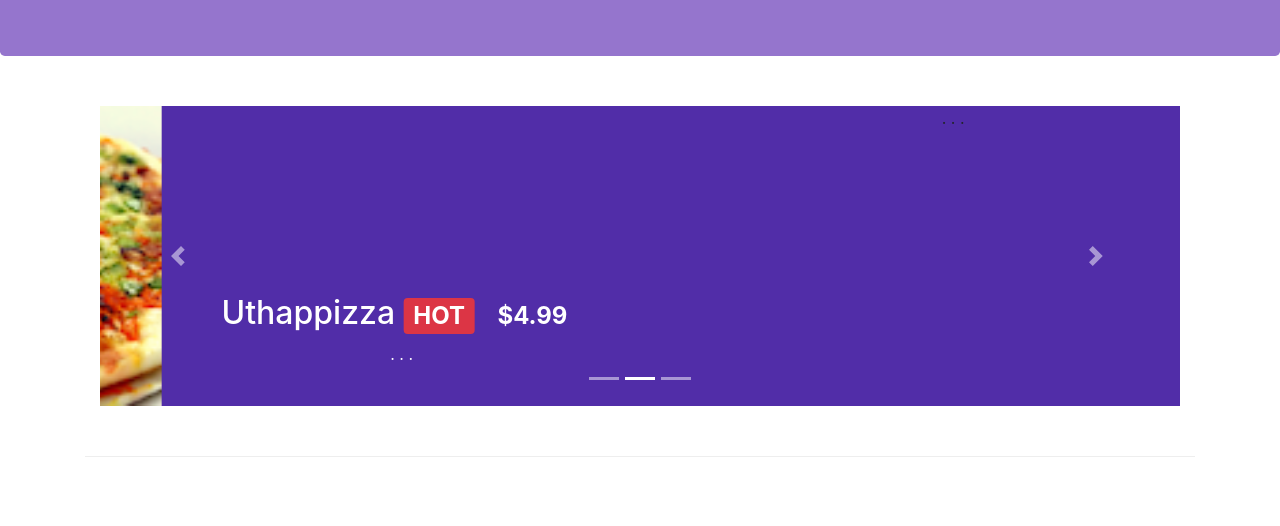
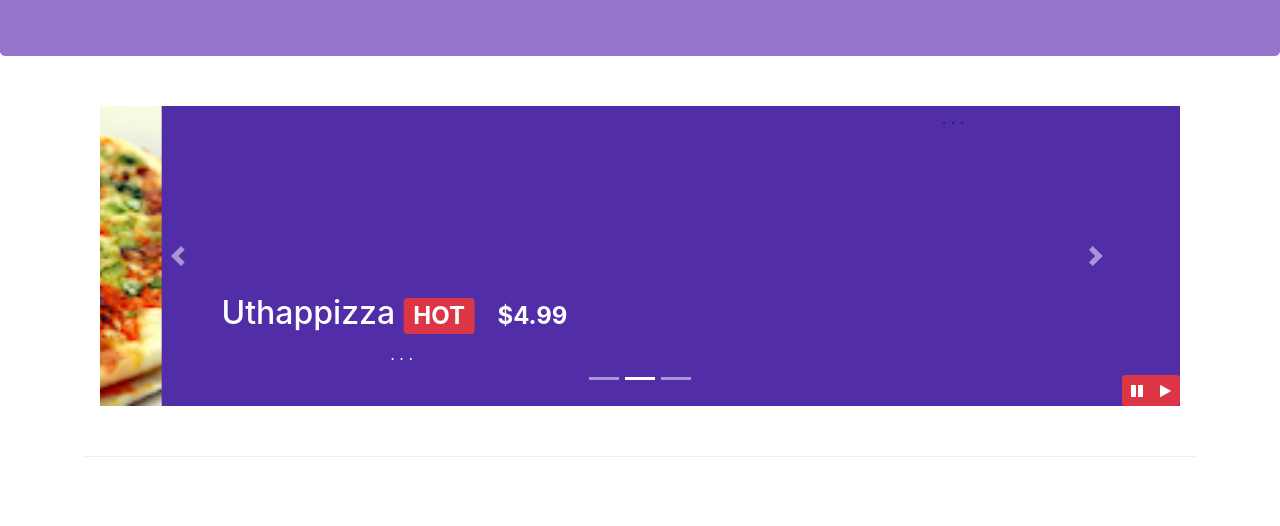
Before and after one commit to Agnes3000/Confusion, a website: page index.html in a window 1280 px wide. Shown: the part 274-800 px from the top of the page. Drawn offline with nearby package versions, Linux system fonts and the light colour scheme.

Commit message:
Bootstrap JQuery

```diff
--- a/css/styles.css
+++ b/css/styles.css
@@ -59,3 +59,8 @@
     left: 0;
     min-height: 300px;
 }
+#carouselButtons {
+    right:0px;
+    position: absolute;
+    bottom: 0px;
+}
--- a/index.html
+++ b/index.html
@@ -98,6 +98,16 @@
                     </a>
 					<!--  left and right controls !-->
                     </div>
+                    <!--  play & stop button !-->
+                    <div class="btn-group" id="carouselButtons">
+	                    <button class="btn btn-danger btn-sm" id="carousel-pause">
+	                	    <span class="fa fa-pause"></span>
+	                    </button>
+	                    <button class="btn btn-danger btn-sm" id="carousel-play">
+	                	    <span class="fa fa-play"></span>
+	                    </button>
+                	</div>
+                    <!--  play & stop button !-->
 	            </div>
             </div>
        </div>
@@ -288,5 +298,15 @@
 <script src="https://cdnjs.cloudflare.com/ajax/libs/popper.js/1.11.0/umd/popper.min.js" integrity="sha384-b/U6ypiBEHpOf/4+1nzFpr53nxSS+GLCkfwBdFNTxtclqqenISfwAzpKaMNFNmj4" crossorigin="anonymous"></script>
 <script src="https://maxcdn.bootstrapcdn.com/bootstrap/4.0.0-beta/js/bootstrap.min.js" integrity="sha384-h0AbiXch4ZDo7tp9hKZ4TsHbi047NrKGLO3SEJAg45jXxnGIfYzk4Si90RDIqNm1" crossorigin="anonymous"></script>
 </body>
-
+<script>
+    $(document).ready(function(){
+        $("#mycarousel").carousel( { interval: 2000 } );
+        $("#carousel-pause").click(function(){
+            $("#mycarousel").carousel('pause');
+        });
+        $("#carousel-play").click(function(){
+            $("#mycarousel").carousel('cycle');
+        });
+    });
+</script>
 </html>
```
